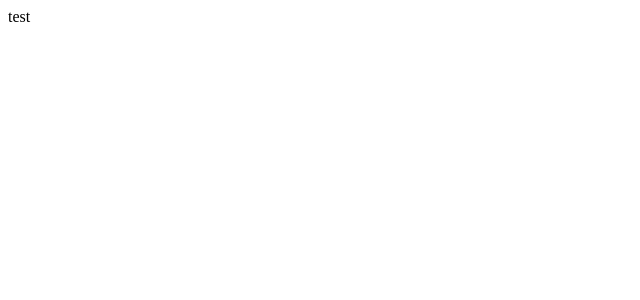
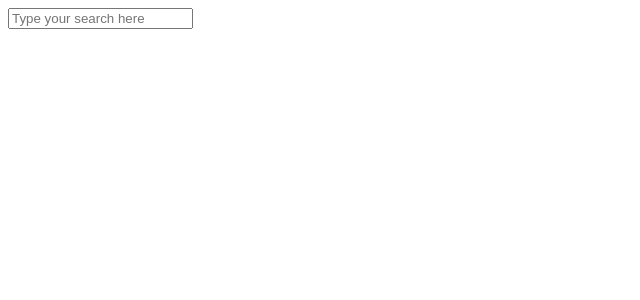
Before and after one commit to Sarah1207/open_food_facts, a React (Create React App) app: page / in a window 1280 px wide. Shown: the top 300 px of the page, without its empty margins (0-640 px from the left). Built offline with nearby package versions, Linux system fonts and the light colour scheme.

Commit message:
feat - Search Input

```diff
--- a/src/App.js
+++ b/src/App.js
@@ -1,6 +1,12 @@
-import "./styles/App.scss";
+import React from "react";
+import Navigation from "./components/Navigation";
+
 const App = () => {
-  return <div>test</div>;
+  return (
+    <React.StrictMode>
+      <Navigation />
+    </React.StrictMode>
+  );
 };
 
 export default App;
--- /dev/null
+++ b/src/components/SearchInput.js
@@ -0,0 +1,17 @@
+import React from "react";
+
+const SearchInput = ({ value, handleChange, placeholder }) => {
+  return (
+    <div className="input__container">
+      <input
+        type="text"
+        value={value}
+        placeholder={placeholder}
+        onChange={handleChange}
+        className="input"
+      />
+    </div>
+  );
+};
+
+export default SearchInput;
--- /dev/null
+++ b/src/views/Home.js
@@ -0,0 +1,22 @@
+import { useState } from "react";
+import SearchInput from "../components/SearchInput";
+
+const Home = () => {
+  const [query, setQuery] = useState("");
+
+  const handleChange = (e) => {
+    e.preventDefault();
+    const searchedWord = e.target.value;
+    setQuery(searchedWord);
+  };
+
+  return (
+    <SearchInput
+      value={query}
+      handleChange={handleChange}
+      placeholder="Type your search here"
+    />
+  );
+};
+
+export default Home;
```
